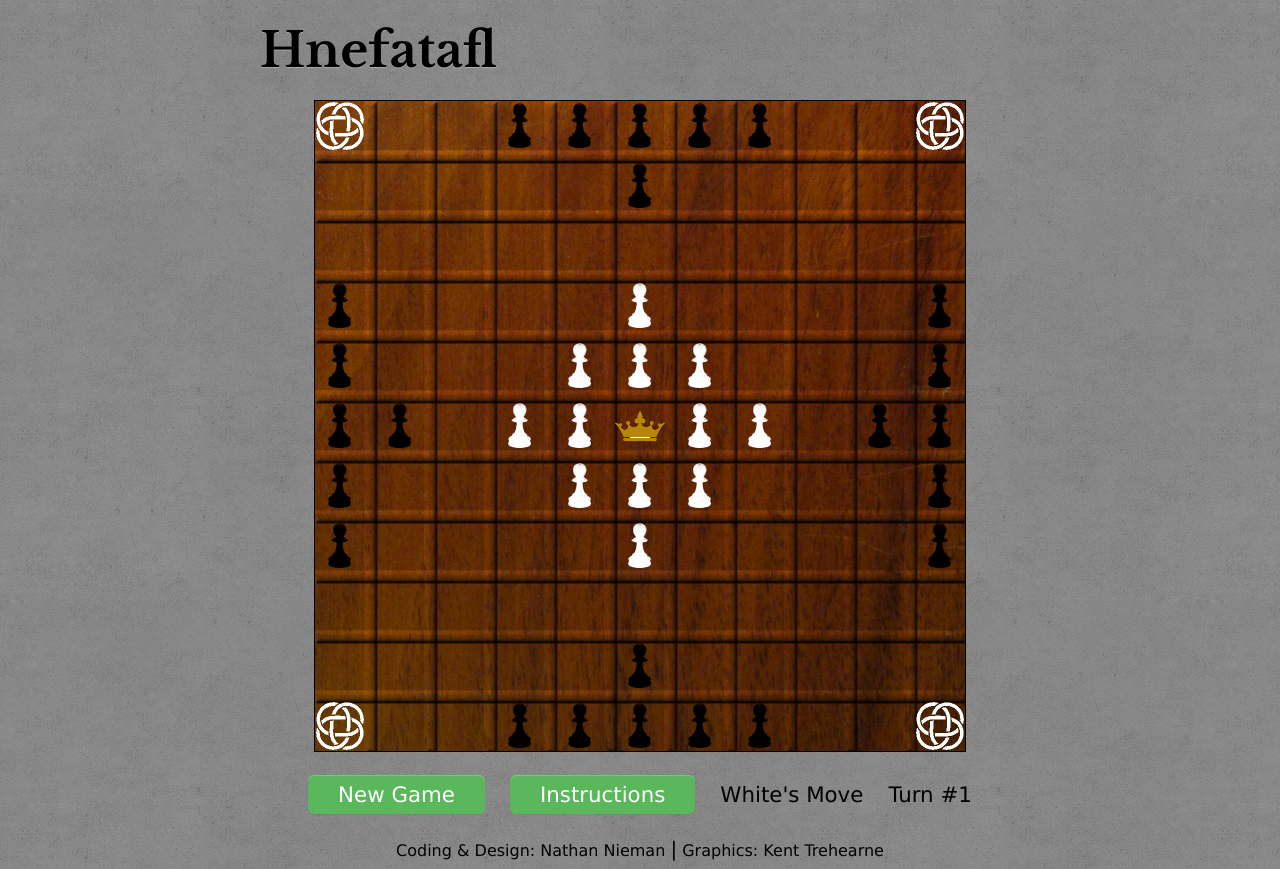
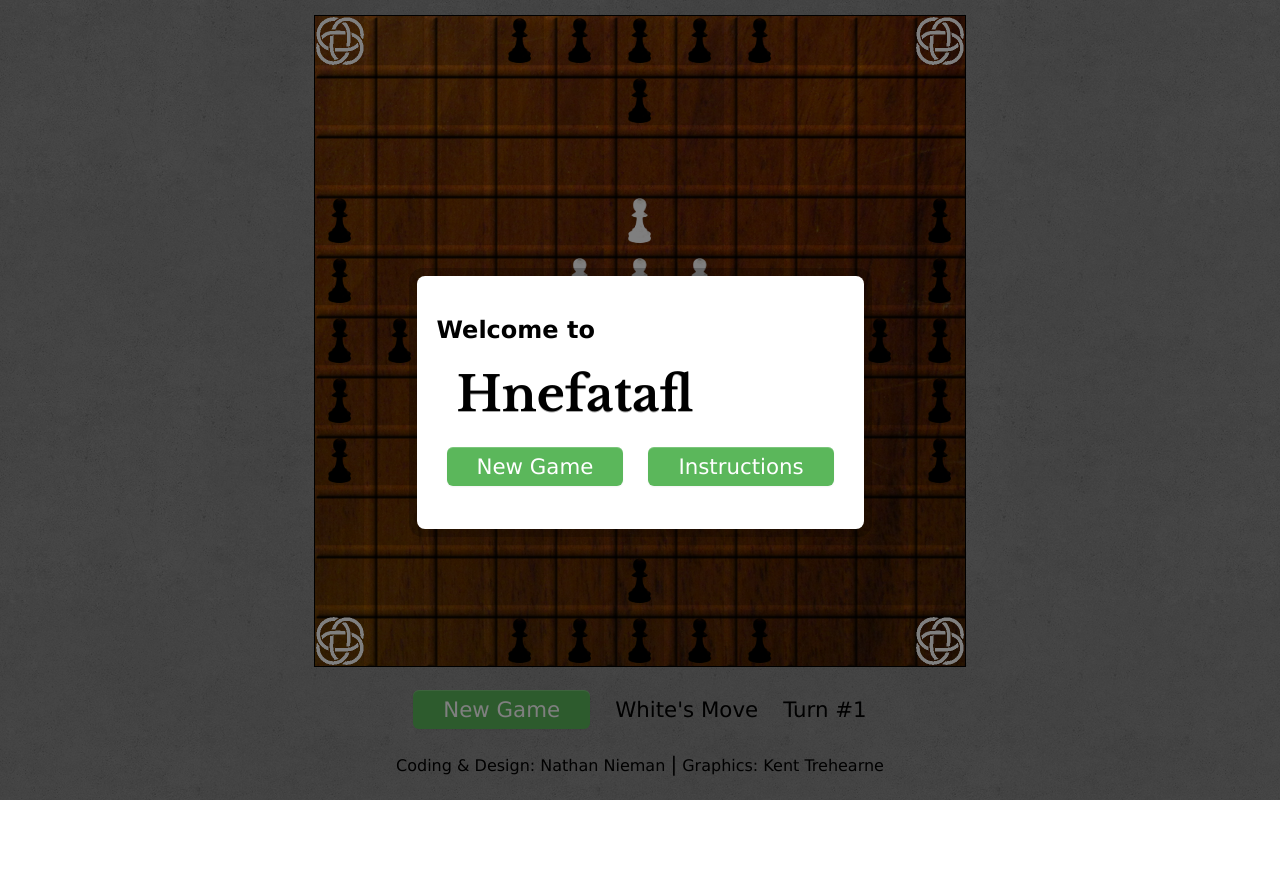
Before and after one commit to natbob1/hnefatafl, a plain HTML site: page index.html in a window 1280 px wide. After the commit the page ends 800 px from the top, so only its background shows below. Drawn offline with nearby package versions, Linux system fonts and the light colour scheme; a web font is replaced by a local one.

Commit message:
Added audio and splash screen.

```diff
--- a/css/style.css
+++ b/css/style.css
@@ -12,6 +12,11 @@ body {
   user-select: none;
 
   cursor: default;
+  margin: 0;
+  padding: 0;
+  height: 100%;
+  width: 100%;
+  position: absolute;
 }
 h1 {
   font-family: 'Tauri', 'Libre Baskerville', serif;
@@ -20,16 +25,21 @@ h1 {
   text-shadow: 0 1px DarkGray;
 }
 #holder {
+  position: absolute;
   width: 800px;
-  margin: 0 auto;
+  height: 770px;
+  top: 50%;
+  left: 50%;
+  margin-top: -385px;
+  margin-left: -400px;
 }
 
 /* Supplemental UI styles */
-#buttons {
+.buttons {
   margin: 30px auto;
   text-align: center;
 }
-#buttons a {
+.buttons a {
   font-size: 16pt;
   text-decoration: none;
   color: white;
@@ -40,7 +50,7 @@ h1 {
   box-shadow: 0 1px 0 rgba(255, 255, 255, 0.2) inset, 0 1px 2px rgba(0, 0, 0, 0.05);
   cursor: pointer;
 }
-#buttons span {
+.buttons span {
   font-size: 16pt;
   margin: 2px 10px;
 }
@@ -88,6 +98,31 @@ h1 {
   background: url("img/move.png");
 }
 
+/*jQuery Simple Modal */
+
+#overlay {
+  position: fixed;
+  top: 0;
+  left: 0;
+  width: 100%;
+  height: 100%;
+  background: #000;
+  opacity: 0.5;
+}
+
+#modal {
+  position: absolute;
+  background: rgba(0,0,0,0.2);
+  border-radius: 14px;
+  padding: 8px;
+}
+
+#content {
+  border-radius:8px;
+  background:#fff;
+  padding:20px;
+}
+
 /* jQuery UI Overrides */
 .ui-dialog {
   display: none;
@@ -97,6 +132,10 @@ h1 {
 }
 .ui-widget-overlay {
   background: white;
+}
+
+.ui-button {
+  outline: 0;
 }
 
 /* Intro.js Overrides */
--- a/index.html
+++ b/index.html
@@ -17,29 +17,48 @@
     <script type="text/javascript" src="js/localStorage.js"></script>
     <script type="text/javascript" src="js/clickCallbacks.js"></script>
     <script type="text/javascript" src="js/setupIntro.js"></script>
+    <script type="text/javascript" src="js/simpleModal.js"></script>
 
     <link href="css/style.css" rel="stylesheet" type="text/css" />
   </head>
   <body>
     <div id="holder">
-      <h1>Hnefatafl</h1>
       <div id="board">
       </div>
-      <div id="buttons">
+      <div class="buttons">
         <a id="newGameButton">New Game</a>
-        <a id="instructionsButton">Instructions</a>
         <span id="playerTurn"></span>
         <span id="turnCount"></span>
       </div>
       <div id="credits">Coding &amp; Design: Nathan Nieman <span class="divider">|</span> Graphics: Kent Trehearne </div>
     </div>
 
+    <div id="splash">
+      <h2>Welcome to</h2>
+      <h1>Hnefatafl</h1>
+      <div class="buttons">
+        <a class="splashClose">New Game</a>
+        <a class="splashClose" id="instructionsButton">Instructions</a>
+      </div>
+    </div>
     <div id="done-dialog" class="ui-dialog" title="Game Over!">
       <p id="winText"></p>
     </div>
     <div id="invalid-dialog" class="ui-dialog" title="Oops.">
       <p id="invalid-message"></p>
     </div>
+    <audio autoplay loop>
+      <source src="audio/Acrostics.ogg" type="audio/ogg">
+      <source src="audio/Acrostics.mp3" type="audio/mpeg">
+    </audio>
+    <audio id="takenEffect" preload="auto">
+      <source src="audio/taken.ogg" type="audio/ogg">
+      <source src="audio/taken.mp3" type="audio/mpeg">
+    </audio>
+    <audio id="victoryEffect" preload="auto">
+      <source src="audio/victory.ogg" type="audio/ogg">
+      <source src="audio/victory.mp3" type="audio/mpeg">
+    </audio>
     <script>
       $(document).ready(function () {
         initialGameSetup();
@@ -49,6 +68,9 @@
         $("#instructionsButton").click(function() {introJs().start();});
 
         mainGame.hardUpdateView();
+
+        modal.open({content: $("#splash")});
+        $(".splashClose").click(modal.close);
       });
     </script>
   </body>
--- a/js/main.js
+++ b/js/main.js
@@ -184,11 +184,16 @@ function Board () {
 	}
 
 	this.checkForTakenPieces = function () {
+		var count = 0;
+
 		for (var i in this.pieces) {
 			if (this.isPieceTaken(this.pieces[i])) {
 				this.removePiece(this.pieces[i]);
+				count++;
 			}
 		}
+
+		return count;
 	}
 
 	this.checkForVictory = function() {
@@ -388,10 +393,21 @@ function Display(board, boardElement, turnElement, turnCountElement) {
 	this.setupDisplay();
 }
 
+function Sound () {
+	this.victory = function () {
+		$("#victoryEffect")[0].play();
+	}
+
+	this.pieceTaken = function () {
+		$("#takenEffect")[0].play();
+	}
+}
+
 function Game (boardElement, playerTurnDisplayElement, turnCountDisplayElement, doneCallback) {
 	this.done = doneCallback;
 	this.board = new Board();
 	this.display = new Display(this.board, boardElement, playerTurnDisplayElement, turnCountDisplayElement);
+	this.sound = new Sound();
 	this.whitePlayer = new HumanPlayer("white");
 	this.blackPlayer = new HumanPlayer("black");
 	this.winner = null;
@@ -399,7 +415,9 @@ function Game (boardElement, playerTurnDisplayElement, turnCountDisplayElement,
 	this.turnCount = 1;
 
 	this.tick = function () {
-		this.board.checkForTakenPieces();
+		if (this.board.checkForTakenPieces() > 0) {
+			this.sound.pieceTaken();
+		}
 
 		this.hardUpdateView();
 
@@ -410,6 +428,8 @@ function Game (boardElement, playerTurnDisplayElement, turnCountDisplayElement,
 			else {
 				this.winner = this.blackPlayer;
 			}
+
+			this.sound.victory();
 
 			this.done(this);
 		}
--- /dev/null
+++ b/js/simpleModal.js
@@ -0,0 +1,66 @@
+var modal = (function(){
+	var
+	method = {},
+	$overlay,
+	$modal,
+	$content,
+	$close;
+
+	// Center the modal in the viewport
+	method.center = function () {
+		var top, left;
+
+		top = Math.max($(window).height() - $modal.outerHeight(), 0) / 2;
+		left = Math.max($(window).width() - $modal.outerWidth(), 0) / 2;
+
+		$modal.css({
+			top:top + $(window).scrollTop(),
+			left:left + $(window).scrollLeft()
+		});
+	};
+
+	// Open the modal
+	method.open = function (settings) {
+		$content.empty().append(settings.content);
+
+		$modal.css({
+			width: settings.width || 'auto',
+			height: settings.height || 'auto'
+		});
+
+		method.center();
+		$(window).bind('resize.modal', method.center);
+		$modal.fadeIn(500);
+		$overlay.fadeIn(500);
+	};
+
+	// Close the modal
+	method.close = function () {
+		$modal.fadeOut(500);
+		$overlay.fadeOut(500);
+		//$content.empty();
+		$(window).unbind('resize.modal');
+	};
+
+	// Generate the HTML and add it to the document
+	$overlay = $('<div id="overlay"></div>');
+	$modal = $('<div id="modal"></div>');
+	$content = $('<div id="content"></div>');
+	$close = $('<a id="close" href="#">close</a>');
+
+	$modal.hide();
+	$overlay.hide();
+	//$modal.append($content, $close);
+	$modal.append($content);
+
+	$(document).ready(function(){
+		$('body').append($overlay, $modal);
+	});
+
+	$close.click(function(e){
+		e.preventDefault();
+		method.close();
+	});
+
+	return method;
+}());
```
Also changed, not shown: 6 other files.
